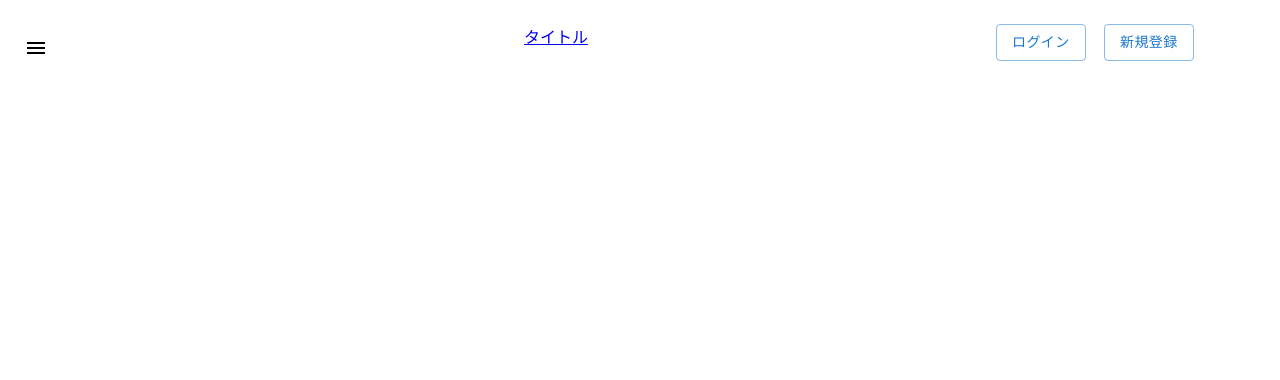
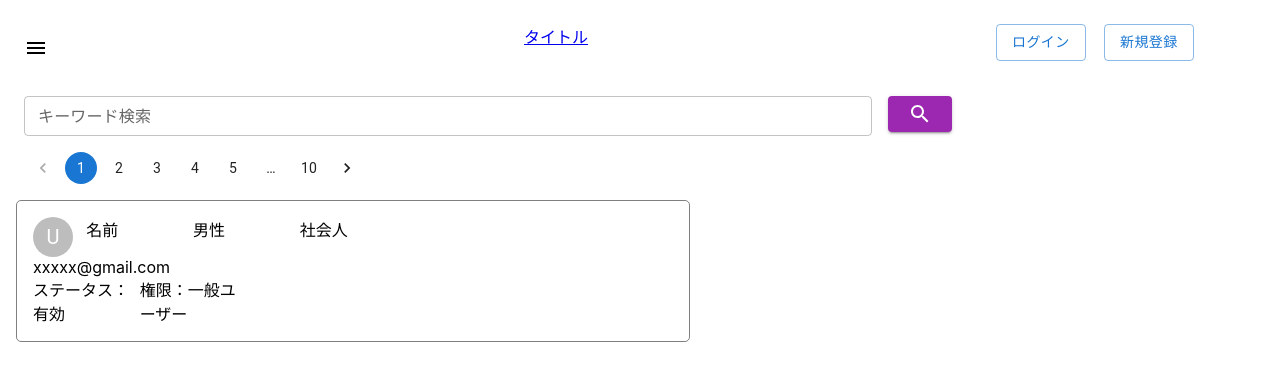
Before and after one commit to ke-kishimoto/opencourt-frontend, a React (Create React App) app: page /userList in a window 1280 px wide. Before the commit this address had no page. Shown: the top 380 px of the page. Built offline with nearby package versions, Linux system fonts and the light colour scheme.

Commit message:
プライバシーポリシー ユーザー一覧画面追加

```diff
--- a/src/App.js
+++ b/src/App.js
@@ -5,6 +5,8 @@ import Top from './pages/Top';
 import Login from './pages/Login';
 import NewUser from './pages/NewUser';
 import PasswordForget from './pages/PasswordForget';
+import PrivacyPolicy from './pages/PrivacyPolicy';
+import UserList from './pages/UserList';
 
 function App() {
   return (
@@ -16,6 +18,8 @@ function App() {
           <Route path="/login" element={<Login />}></Route>
           <Route path="/newUser" element={<NewUser />}></Route>
           <Route path="/passwordForget" element={<PasswordForget />}></Route>
+          <Route path="/privacyPolicy" element={<PrivacyPolicy />}></Route>
+          <Route path="/userList" element={<UserList/>}></Route>
         </Routes>
       </BrowserRouter>
     </RecoilRoot>
--- a/src/components/Header.js
+++ b/src/components/Header.js
@@ -64,6 +64,18 @@ const Header = () => {
 			onClick={handleClose}
 		>
 			<MenuItem>マイページ</MenuItem>
+			<MenuItem>イベント管理</MenuItem>
+			<MenuItem
+				onClick={() => navigate('/userList')}
+			>
+				ユーザー管理
+			</MenuItem>
+			<MenuItem>テンプレート管理</MenuItem>
+			<MenuItem>セグメント配信</MenuItem>
+			<MenuItem>売上管理</MenuItem>
+			<MenuItem>問い合わせ管理</MenuItem>
+			<MenuItem>お知らせ管理</MenuItem>
+			<MenuItem>システム設定</MenuItem>
 			<MenuItem>参加イベント一覧</MenuItem>
 			<MenuItem>一括申し込み</MenuItem>
 			<MenuItem>問い合わせ</MenuItem>
--- /dev/null
+++ b/src/components/SearchForm.js
@@ -0,0 +1,27 @@
+import Grid from '@mui/material/Grid';
+import SearchIcon from '@mui/icons-material/Search';
+import * as React from 'react';
+import TextField from '@mui/material/TextField';
+import Button from '@mui/material/Button';
+import FormControl from '@mui/material/FormControl';
+import Pagination from '@mui/material/Pagination';
+
+const SearchForm = () => {
+	return (
+		<Grid container spacing={2} margin={1}>
+			<Grid item xs={8}>
+				<FormControl fullWidth>
+					<TextField label="キーワード検索" variant="outlined" size="small" color="secondary" />
+				</FormControl>
+			</Grid>
+			<Grid item xs={4}>
+				<Button variant="contained" color="secondary"><SearchIcon /></Button>
+			</Grid>
+			<Grid item xs={12}>
+			<Pagination count={10} color="primary" />
+			</Grid>
+		</Grid>
+	)
+}
+
+export default SearchForm;
--- /dev/null
+++ b/src/components/UserItem.js
@@ -0,0 +1,48 @@
+import { Box } from '@mui/system';
+import Grid from '@mui/material/Grid';
+import Avatar from '@mui/material/Avatar';
+
+const UserItem = () => {
+	return (
+		<Box sx={{ p: 2, m: 2 ,
+			border: '1px solid grey',
+			width: '50%',
+			borderRadius: '5px',
+			'&:hover': {
+				backgroundColor: '#EEE',
+				cursor: 'pointer',
+      },
+		}}>
+			<Grid container>
+				<Grid item xs={1}>
+					<Avatar>U</Avatar>
+				</Grid>
+				<Grid item xs={2}>
+					名前
+				</Grid>
+				<Grid item xs={2}>
+					男性
+				</Grid>
+				<Grid item xs={2}>
+					社会人
+				</Grid>
+				<Grid item xs={5}/>
+
+				<Grid item xs={1}>
+					xxxxx@gmail.com
+				</Grid>
+				<Grid item xs={9}/>
+
+				<Grid item xs={1}/>
+				<Grid item xs={2}>
+					ステータス：有効
+				</Grid>
+				<Grid item xs={2}>
+					権限：一般ユーザー
+				</Grid>
+			</Grid>
+		</Box>
+	)
+}
+
+export default UserItem;
--- /dev/null
+++ b/src/pages/PrivacyPolicy.js
@@ -0,0 +1,9 @@
+const PrivacyPolicy = () => {
+	return (
+		<>
+			プライバシーポリシー
+		</>
+	)
+}
+
+export default PrivacyPolicy;
--- /dev/null
+++ b/src/pages/UserList.js
@@ -0,0 +1,12 @@
+import SearchForm from '../components/SearchForm';
+import UserItem from '../components/UserItem'
+
+const UserList = () => {
+    return (
+        <>
+            <SearchForm />
+            <UserItem />
+        </>
+    )
+}
+export default UserList;
```
